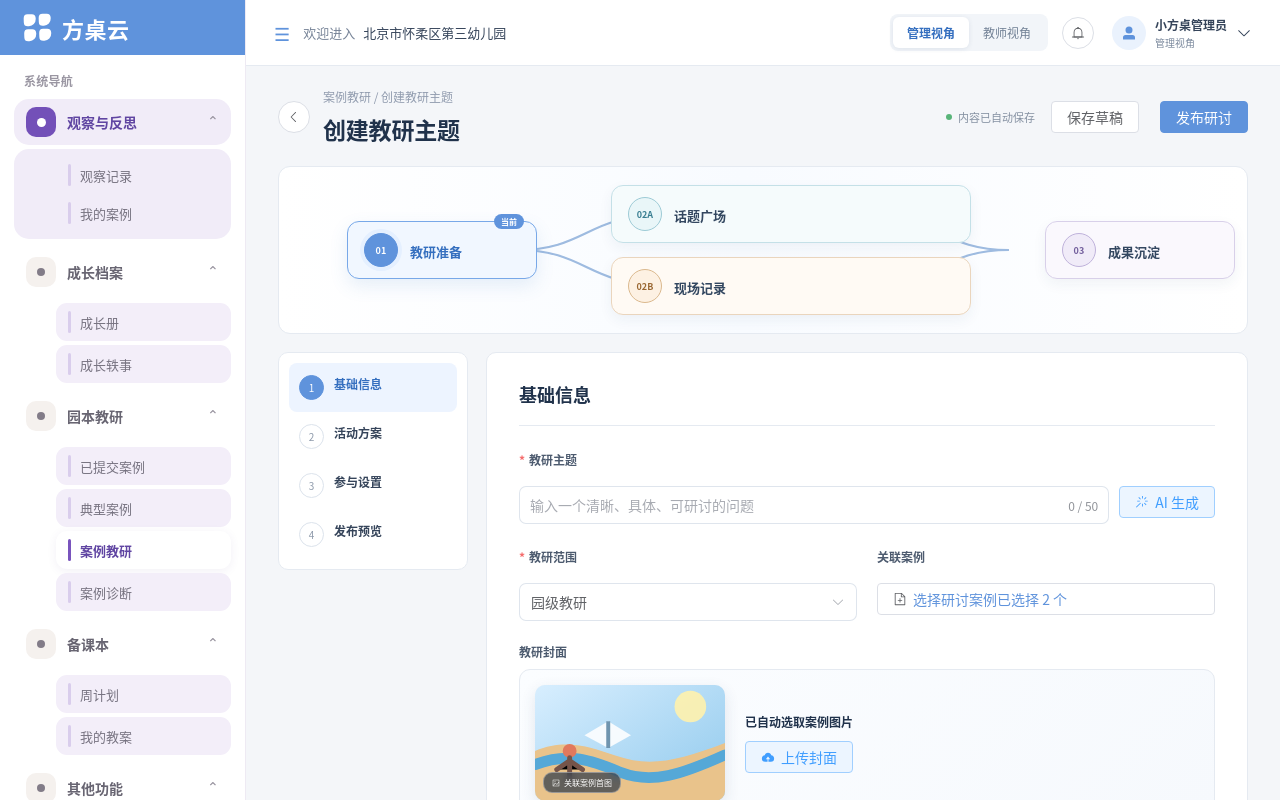
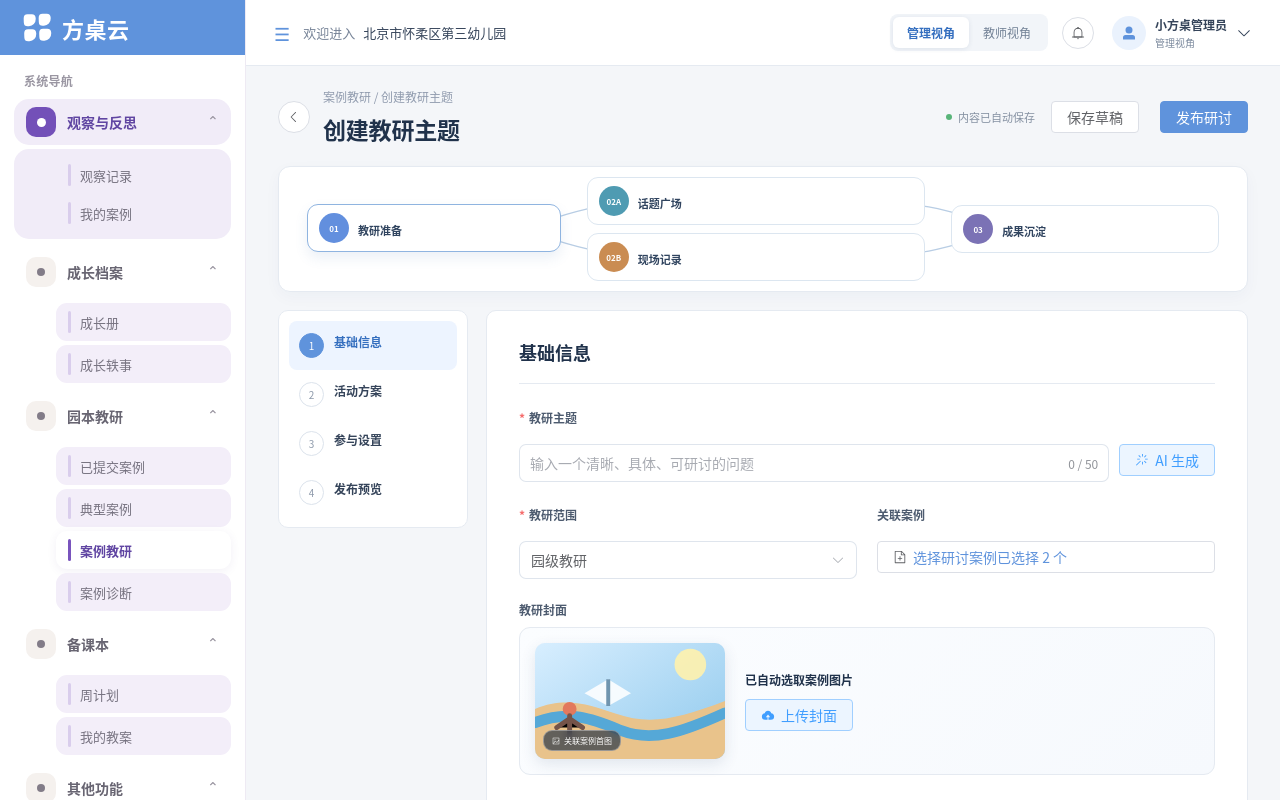
Before and after one commit to Finder92/fangzhuo-case-research, a Vue app: page / in a window 1280 px wide. Both pictures are taken after a click on the button "创建教研主题". Shown: the top 800 px of the page. Built offline with nearby package versions, Linux system fonts and the light colour scheme.

Commit message:
统一编辑页与详情页流程样式

```diff
--- a/src/components/ResearchEditor.vue
+++ b/src/components/ResearchEditor.vue
@@ -214,30 +214,20 @@ const publish = () => {
       </div>
     </header>
 
-    <div class="editor-stage editor-parallel-stage" aria-label="教研并行推进流程">
-      <svg class="editor-flow-arcs" viewBox="0 0 1000 160" preserveAspectRatio="none" aria-hidden="true">
-        <path d="M 205 80 C 285 80, 290 38, 370 38" />
-        <path d="M 205 80 C 285 80, 290 122, 370 122" />
-        <path d="M 630 38 C 710 38, 715 80, 795 80" />
-        <path d="M 630 122 C 710 122, 715 80, 795 80" />
-      </svg>
-      <div class="editor-flow-node is-current">
-        <span class="editor-flow-index">01</span>
-        <div><strong>教研准备</strong></div>
-      </div>
-      <div class="editor-flow-branches">
-        <div class="editor-flow-node is-pending is-topic">
-          <span class="editor-flow-index">02A</span>
-          <div><strong>话题广场</strong></div>
+    <div class="editor-stage editor-detail-flow" aria-label="教研并行推进流程">
+      <div class="parallel-flow">
+        <svg class="parallel-flow-arcs" viewBox="0 0 900 160" preserveAspectRatio="none" aria-hidden="true">
+          <path d="M 182 80 C 244 80, 252 38, 352 38" />
+          <path d="M 182 80 C 244 80, 252 122, 352 122" />
+          <path d="M 548 38 C 648 38, 656 80, 718 80" />
+          <path d="M 548 122 C 648 122, 656 80, 718 80" />
+        </svg>
+        <div class="flow-node flow-theme active"><span>01</span><div><strong>教研准备</strong></div></div>
+        <div class="flow-fork">
+          <div class="flow-node flow-record"><span>02A</span><div><strong>话题广场</strong></div></div>
+          <div class="flow-node flow-site"><span>02B</span><div><strong>现场记录</strong></div></div>
         </div>
-        <div class="editor-flow-node is-pending is-onsite">
-          <span class="editor-flow-index">02B</span>
-          <div><strong>现场记录</strong></div>
-        </div>
-      </div>
-      <div class="editor-flow-node is-pending is-result">
-        <span class="editor-flow-index">03</span>
-        <div><strong>成果沉淀</strong></div>
+        <div class="flow-node flow-result"><span>03</span><div><strong>成果沉淀</strong></div></div>
       </div>
     </div>
 
--- a/src/styles.css
+++ b/src/styles.css
@@ -153,24 +153,11 @@ button { cursor: pointer; }
 .autosave { color: #8591a2; font-size: 11px; margin-right: 7px; display: flex; align-items: center; gap: 6px; }
 .autosave i { width: 6px; height: 6px; border-radius: 50%; background: #58b479; }
 .editor-stage { background: #fff; border: 1px solid var(--line); border-radius: 12px; padding: 17px 12%; margin-bottom: 18px; }
-.editor-parallel-stage { position: relative; display: grid; grid-template-columns: minmax(190px,.9fr) minmax(360px,1.35fr) minmax(190px,.9fr); align-items: center; gap: 74px; min-height: 164px; padding: 18px 7%; overflow: hidden; background: linear-gradient(90deg,#fff 0%,#f8fbff 48%,#fff 100%); }
-.editor-flow-arcs { position: absolute; z-index: 0; inset: 18px 7%; width: 86%; height: calc(100% - 36px); overflow: visible; }
-.editor-flow-arcs path { fill: none; stroke: #9ebbe0; stroke-width: 2.15; vector-effect: non-scaling-stroke; }
-.editor-flow-node { position: relative; z-index: 1; min-width: 0; min-height: 56px; display: flex; align-items: center; gap: 12px; padding: 11px 16px; border: 1px solid #d7e2ef; border-radius: 12px; background: rgba(255,255,255,.98); box-shadow: 0 5px 14px rgba(42,72,110,.06); }
-.editor-flow-node > div { min-width: 0; }
-.editor-flow-node strong { color: #334760; font-size: 13px; font-weight: 700; white-space: nowrap; }
-.editor-flow-index { display: inline-flex; align-items: center; justify-content: center; flex: 0 0 auto; width: 34px; height: 34px; border: 1px solid #c6d5e7; border-radius: 50%; color: #778aa4; background: #f7faff; font-size: 9px; font-weight: 750; }
-.editor-flow-node.is-current { border-color: #78a8e8; background: #f1f7ff; box-shadow: 0 7px 18px rgba(73,128,201,.13); }
-.editor-flow-node.is-current::after { content: '当前'; position: absolute; top: -8px; right: 12px; padding: 2px 7px; border-radius: 8px; color: #fff; background: var(--primary); font-size: 8px; font-weight: 700; }
-.editor-flow-node.is-current .editor-flow-index { color: #fff; background: var(--primary); border-color: var(--primary); box-shadow: 0 0 0 4px #e5f0ff; }
-.editor-flow-node.is-current strong { color: var(--primary-dark); }
-.editor-flow-branches { position: relative; z-index: 1; display: grid; gap: 14px; }
-.editor-flow-node.is-topic { border-color: #c4e0e7; background: #f5fbfc; }
-.editor-flow-node.is-topic .editor-flow-index { border-color: #9dcbd6; color: #397e91; background: #e9f6f8; }
-.editor-flow-node.is-onsite { border-color: #ead5bd; background: #fffaf4; }
-.editor-flow-node.is-onsite .editor-flow-index { border-color: #dbb98e; color: #9a6732; background: #fdf1e3; }
-.editor-flow-node.is-result { border-color: #d8d0e9; background: #faf8fd; }
-.editor-flow-node.is-result .editor-flow-index { border-color: #bfb2db; color: #715d9b; background: #f0ebf8; }
+.editor-detail-flow { padding: 10px 28px; border-radius: 12px; box-shadow: 0 5px 16px rgba(38,65,104,.035); }
+.editor-detail-flow .parallel-flow { min-height: 100px; }
+.editor-detail-flow .flow-node { padding: 8px 11px; }
+.editor-detail-flow .flow-node:hover { transform: none; }
+.editor-detail-flow .flow-fork { gap: 8px; }
 
 .parallel-status-mini { width: 270px; height: 68px; position: relative; }
 .parallel-mini-lines { position: absolute; z-index: 0; inset: 0; width: 270px; height: 68px; overflow: visible; }
```
